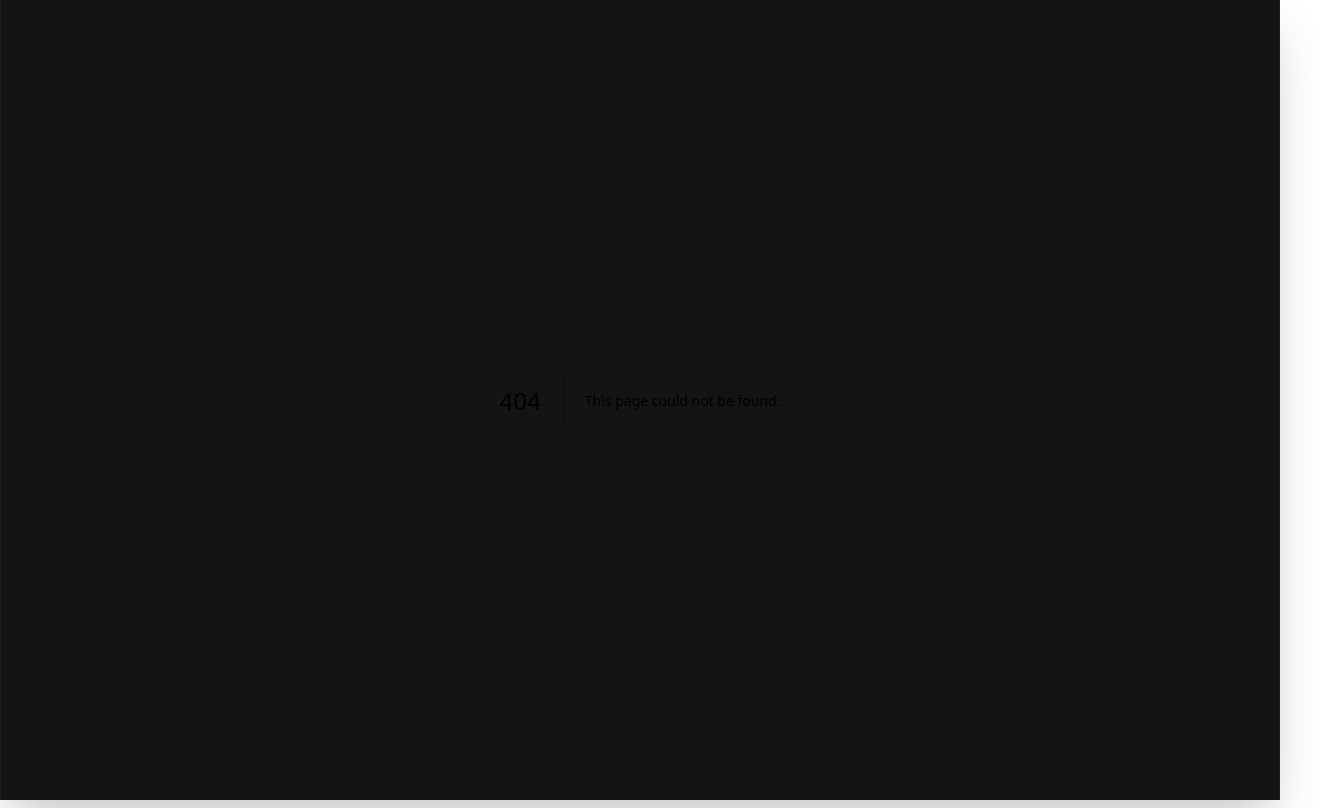
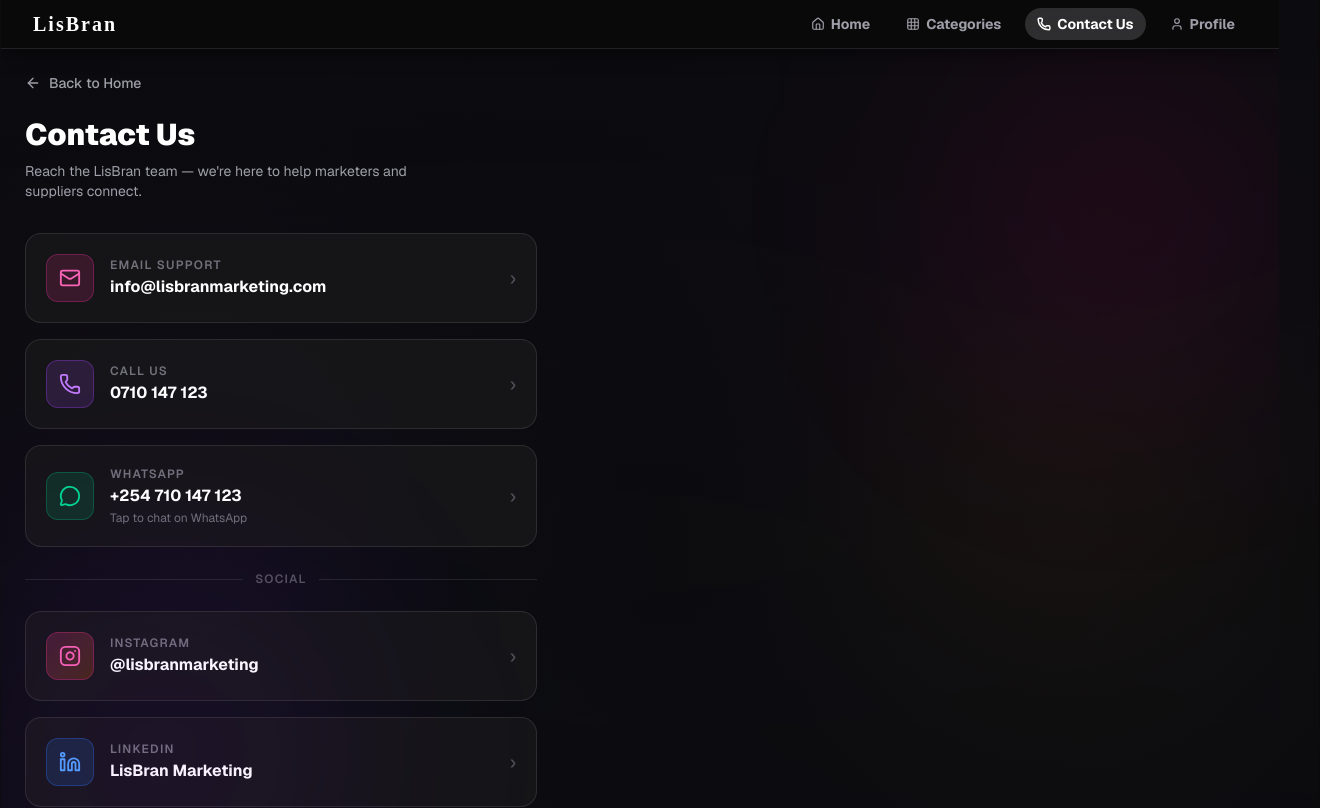
Before and after one commit to garethmuhando-alt/LisBran, a Next.js app: page /contact in a window 1280 px wide. Before the commit this address had no page. Shown: the top 808 px of the page, 1320 px wide, since content can reach past the window. Built offline with nearby package versions, Linux system fonts and the light colour scheme.

Commit message:
feat: top nav bar, desktop scroll fix, 10 services, Contact Us page (info@lisbranmarketing.com / 0710147123)

```diff
--- /dev/null
+++ b/src/app/(main)/contact/page.tsx
@@ -0,0 +1,127 @@
+"use client";
+
+import Link from "next/link";
+import { Mail, Phone, MessageCircle, Instagram, Linkedin, ArrowLeft } from "lucide-react";
+
+export default function ContactPage() {
+  return (
+    <div className="relative min-h-screen text-white p-6 pb-28">
+      {/* Background glows */}
+      <div className="absolute top-0 right-0 w-80 h-80 bg-pink-600/10 rounded-full blur-[120px] pointer-events-none" />
+      <div className="absolute bottom-20 left-0 w-80 h-80 bg-purple-600/10 rounded-full blur-[120px] pointer-events-none" />
+
+      {/* Back button */}
+      <Link href="/home" className="inline-flex items-center gap-2 text-zinc-400 hover:text-white text-sm font-medium mb-6 group transition-colors">
+        <ArrowLeft size={16} className="group-hover:-translate-x-1 transition-transform" />
+        Back to Home
+      </Link>
+
+      {/* Header */}
+      <div className="mb-8">
+        <h1 className="text-3xl font-black text-white mb-2">Contact Us</h1>
+        <p className="text-zinc-400 text-sm max-w-sm">
+          Reach the LisBran team — we&apos;re here to help marketers and suppliers connect.
+        </p>
+      </div>
+
+      {/* Contact cards */}
+      <div className="flex flex-col gap-4 max-w-lg">
+
+        {/* Email */}
+        <a
+          href="mailto:info@lisbranmarketing.com"
+          className="flex items-center gap-4 bg-zinc-900/80 border border-white/10 rounded-2xl p-5 hover:border-pink-500/40 hover:shadow-[0_0_20px_rgba(236,72,153,0.15)] transition-all group"
+        >
+          <div className="w-12 h-12 rounded-xl bg-pink-500/15 border border-pink-500/30 flex items-center justify-center shrink-0 group-hover:scale-110 transition-transform">
+            <Mail size={22} className="text-pink-400" />
+          </div>
+          <div>
+            <p className="text-xs text-zinc-500 font-semibold uppercase tracking-widest mb-0.5">Email Support</p>
+            <p className="text-white font-bold">info@lisbranmarketing.com</p>
+          </div>
+          <span className="ml-auto text-zinc-600 group-hover:text-pink-400 text-xl transition-colors">›</span>
+        </a>
+
+        {/* Phone */}
+        <a
+          href="tel:+254710147123"
+          className="flex items-center gap-4 bg-zinc-900/80 border border-white/10 rounded-2xl p-5 hover:border-purple-500/40 hover:shadow-[0_0_20px_rgba(168,85,247,0.15)] transition-all group"
+        >
+          <div className="w-12 h-12 rounded-xl bg-purple-500/15 border border-purple-500/30 flex items-center justify-center shrink-0 group-hover:scale-110 transition-transform">
+            <Phone size={22} className="text-purple-400" />
+          </div>
+          <div>
+            <p className="text-xs text-zinc-500 font-semibold uppercase tracking-widest mb-0.5">Call Us</p>
+            <p className="text-white font-bold">0710 147 123</p>
+          </div>
+          <span className="ml-auto text-zinc-600 group-hover:text-purple-400 text-xl transition-colors">›</span>
+        </a>
+
+        {/* WhatsApp */}
+        <a
+          href="https://wa.me/254710147123?text=Hi%20LisBran%20Team%2C%20I%20need%20assistance."
+          target="_blank"
+          rel="noopener noreferrer"
+          className="flex items-center gap-4 bg-zinc-900/80 border border-white/10 rounded-2xl p-5 hover:border-emerald-500/40 hover:shadow-[0_0_20px_rgba(16,185,129,0.15)] transition-all group"
+        >
+          <div className="w-12 h-12 rounded-xl bg-emerald-500/15 border border-emerald-500/30 flex items-center justify-center shrink-0 group-hover:scale-110 transition-transform">
+            <MessageCircle size={22} className="text-emerald-400" />
+          </div>
+          <div>
+            <p className="text-xs text-zinc-500 font-semibold uppercase tracking-widest mb-0.5">WhatsApp</p>
+            <p className="text-white font-bold">+254 710 147 123</p>
+            <p className="text-zinc-500 text-xs mt-0.5">Tap to chat on WhatsApp</p>
+          </div>
+          <span className="ml-auto text-zinc-600 group-hover:text-emerald-400 text-xl transition-colors">›</span>
+        </a>
+
+        {/* Divider */}
+        <div className="flex items-center gap-3 my-2">
+          <div className="flex-1 h-px bg-white/10" />
+          <span className="text-zinc-600 text-xs font-semibold uppercase tracking-widest">Social</span>
+          <div className="flex-1 h-px bg-white/10" />
+        </div>
+
+        {/* Instagram */}
+        <a
+          href="https://instagram.com/lisbranmarketing"
+          target="_blank"
+          rel="noopener noreferrer"
+          className="flex items-center gap-4 bg-zinc-900/80 border border-white/10 rounded-2xl p-5 hover:border-pink-500/40 hover:shadow-[0_0_20px_rgba(236,72,153,0.15)] transition-all group"
+        >
+          <div className="w-12 h-12 rounded-xl bg-gradient-to-br from-pink-500/20 to-orange-500/20 border border-pink-500/30 flex items-center justify-center shrink-0 group-hover:scale-110 transition-transform">
+            <Instagram size={22} className="text-pink-400" />
+          </div>
+          <div>
+            <p className="text-xs text-zinc-500 font-semibold uppercase tracking-widest mb-0.5">Instagram</p>
+            <p className="text-white font-bold">@lisbranmarketing</p>
+          </div>
+          <span className="ml-auto text-zinc-600 group-hover:text-pink-400 text-xl transition-colors">›</span>
+        </a>
+
+        {/* LinkedIn */}
+        <a
+          href="https://linkedin.com/company/lisbranmarketing"
+          target="_blank"
+          rel="noopener noreferrer"
+          className="flex items-center gap-4 bg-zinc-900/80 border border-white/10 rounded-2xl p-5 hover:border-blue-500/40 hover:shadow-[0_0_20px_rgba(37,99,235,0.15)] transition-all group"
+        >
+          <div className="w-12 h-12 rounded-xl bg-blue-500/15 border border-blue-500/30 flex items-center justify-center shrink-0 group-hover:scale-110 transition-transform">
+            <Linkedin size={22} className="text-blue-400" />
+          </div>
+          <div>
+            <p className="text-xs text-zinc-500 font-semibold uppercase tracking-widest mb-0.5">LinkedIn</p>
+            <p className="text-white font-bold">LisBran Marketing</p>
+          </div>
+          <span className="ml-auto text-zinc-600 group-hover:text-blue-400 text-xl transition-colors">›</span>
+        </a>
+
+      </div>
+
+      {/* Footer note */}
+      <p className="text-zinc-600 text-xs mt-10 text-center max-w-xs mx-auto">
+        LisBran Marketing © {new Date().getFullYear()}. Connecting marketers & suppliers across Kenya.
+      </p>
+    </div>
+  );
+}
--- a/src/app/(main)/home/page.tsx
+++ b/src/app/(main)/home/page.tsx
@@ -1,7 +1,7 @@
 "use client";
 
 import { useState, useEffect } from "react";
-import { MapPin, Star, Gem, Map } from "lucide-react";
+import { MapPin, Star, Map, Palette, Share2, Target, Printer, Megaphone, ShoppingBag, Box, Camera, LineChart, Users } from "lucide-react";
 import Image from "next/image";
 import Link from "next/link";
 import { SearchInput } from "@/components/ui/SearchInput";
@@ -197,38 +197,37 @@
         <section className="mt-4 relative z-10">
           <div className="flex justify-between items-center mb-4">
             <h2 className="text-xl font-bold text-white flex items-center gap-2">
-              <span className="w-2 h-6 bg-slate-500 rounded-full inline-block" /> Services
+              <span className="w-2 h-6 bg-slate-500 rounded-full inline-block" /> LisBran Services
             </h2>
             <Link href="/categories" className="text-zinc-400 text-sm flex items-center gap-1 hover:text-white transition-colors">
               View more <span className="text-lg">›</span>
             </Link>
           </div>
 
-          <div className="flex gap-4 overflow-x-auto pb-6 scrollbar-hide snap-x md:grid md:grid-cols-3 md:gap-8">
+          <div className="flex gap-5 overflow-x-auto pb-6 scrollbar-hide snap-x">
             {[
-              { id: 1, name: "Graphic Design\nServices", image: "/icon-graphic.png", glow: "shadow-slate-500/50", url: "/services/graphic-design" },
-              { id: 2, name: "Marketing\nConsultancy", image: "/icon-marketing.png", glow: "shadow-slate-500/50", url: "/search/influencer" },
-              { id: 3, name: "Branding &\nPrinting", image: "lucide-gem", glow: "shadow-orange-500/50", url: "/search/printing" },
+              { id: 1,  name: "Creative\nDesign",          icon: <Palette   size={32} className="text-pink-400"   />, glow: "shadow-pink-500/30",    url: "/services/graphic-design" },
+              { id: 2,  name: "Social Media\nManagement",  icon: <Share2    size={32} className="text-purple-400" />, glow: "shadow-purple-500/30",  url: "/search/influencer" },
+              { id: 3,  name: "Brand Strategy\n& Position",icon: <Target    size={32} className="text-indigo-400" />, glow: "shadow-indigo-500/30",  url: "/categories" },
+              { id: 4,  name: "Branding &\nPrinting",      icon: <Printer   size={32} className="text-rose-400"   />, glow: "shadow-rose-500/30",    url: "/search/printing" },
+              { id: 5,  name: "Brand\nActivation",         icon: <Megaphone size={32} className="text-amber-400"  />, glow: "shadow-amber-500/30",   url: "/categories" },
+              { id: 6,  name: "Marketing\nMaterials",      icon: <ShoppingBag size={32} className="text-emerald-400"/>, glow: "shadow-emerald-500/30", url: "/categories" },
+              { id: 7,  name: "3D\nModelling",             icon: <Box       size={32} className="text-cyan-400"   />, glow: "shadow-cyan-500/30",    url: "/categories" },
+              { id: 8,  name: "Photography\n& Video",      icon: <Camera    size={32} className="text-violet-400" />, glow: "shadow-violet-500/30",  url: "/categories" },
+              { id: 9,  name: "Sales &\nConsultancy",      icon: <LineChart size={32} className="text-orange-400" />, glow: "shadow-orange-500/30",  url: "/categories" },
+              { id: 10, name: "Influencer\nManagement",    icon: <Users     size={32} className="text-pink-300"   />, glow: "shadow-pink-400/30",    url: "/search/influencer" },
             ].map((service) => (
-              <Link href={service.url} key={service.id} className="snap-start flex flex-col items-center gap-3 w-28 md:w-full flex-shrink-0 group cursor-pointer">
+              <Link href={service.url} key={service.id} className="snap-start flex flex-col items-center gap-3 w-28 flex-shrink-0 group cursor-pointer">
                 <div
-                  className={`p-1 rounded-full bg-black/40 shadow-[0_10px_30px_rgba(0,0,0,0.8)] border border-slate-700/50 cursor-pointer transition-all hover:shadow-[0_0_30px_rgba(255,255,255,0.4)] hover:scale-105 relative ${service.glow} ${
-                    service.id === 1 ? 'anim-float-1' : service.id === 2 ? 'anim-float-2' : 'anim-float-3'
-                  }`}
+                  className={`p-1 rounded-full bg-black/40 shadow-[0_10px_30px_rgba(0,0,0,0.8)] border border-slate-700/50 cursor-pointer transition-all hover:shadow-[0_0_30px_rgba(255,255,255,0.3)] hover:scale-105 relative ${service.glow}`}
                 >
-                  <div className={`relative w-24 h-24 rounded-full overflow-hidden bg-black/80 flex items-center justify-center`}>
-                    {service.image === "lucide-gem" ? (
-                      <div className="absolute inset-0 flex items-center justify-center bg-gradient-to-br from-orange-900/60 to-orange-500/20 group-hover:scale-125 transition-transform duration-500">
-                        <Image src="/bg-events.png" alt="Branding Base" fill className="opacity-50 mix-blend-screen scale-150 rotate-90" />
-                        <div className="absolute inset-0 border-[2px] border-orange-500/30 rounded-full m-4 shadow-[0_0_10px_rgba(249,115,22,0.8)]" />
-                        <Gem size={38} className="text-orange-400 drop-shadow-[0_0_15px_rgba(249,115,22,1)] relative z-10" strokeWidth={1.5} />
-                      </div>
-                    ) : (
-                      <Image src={service.image} alt={service.name.replace('\n', ' ')} fill className="object-cover mix-blend-screen scale-110 group-hover:scale-125 transition-transform duration-200" />
-                    )}
+                  <div className="relative w-24 h-24 rounded-full overflow-hidden bg-black/80 flex items-center justify-center">
+                    <div className="absolute inset-0 flex items-center justify-center">
+                      {service.icon}
+                    </div>
                   </div>
                 </div>
-                <span className="text-xs md:text-sm text-center text-zinc-300 font-bold whitespace-pre-line leading-tight group-hover:text-white transition-colors">{service.name}</span>
+                <span className="text-xs text-center text-zinc-300 font-bold whitespace-pre-line leading-tight group-hover:text-white transition-colors">{service.name}</span>
               </Link>
             ))}
           </div>
--- a/src/app/(main)/layout.tsx
+++ b/src/app/(main)/layout.tsx
@@ -1,6 +1,7 @@
 import dynamic from "next/dynamic";
 import BottomNav from "@/components/BottomNav";
 import ThemeProvider from "@/components/ThemeProvider";
+import TopNav from "@/components/TopNav";
 
 // Lazy-load heavy components — downloaded only when first rendered
 const AnimatedBackground = dynamic(
@@ -14,14 +15,20 @@
   return (
     <ThemeProvider>
       <AnimatedBackground />
+      {/* Sticky top navigation — visible on every page */}
+      <TopNav />
       <div
         className="flex-1 pb-24 relative z-10 text-white min-h-screen"
         style={{
           overflowY: 'auto',
           overflowX: 'hidden',
           WebkitOverflowScrolling: 'touch' as never,
-          overscrollBehavior: 'none',
+          overscrollBehavior: 'contain',
           touchAction: 'pan-y',
+        }}
+        onWheel={(e) => {
+          // Ensure mouse wheel scrolling works on desktop
+          e.currentTarget.scrollTop += e.deltaY;
         }}
       >
         {children}
--- a/src/app/(main)/support/page.tsx
+++ b/src/app/(main)/support/page.tsx
@@ -1,4 +1,6 @@
 "use client";
+
+// Contact: info@lisbranmarketing.com | 0710147123
 
 import { useState, useRef, useEffect } from "react";
 import { motion } from "framer-motion";
--- /dev/null
+++ b/src/components/TopNav.tsx
@@ -0,0 +1,51 @@
+"use client";
+
+import Link from "next/link";
+import { usePathname } from "next/navigation";
+import { Home, Grid, Phone, User } from "lucide-react";
+
+const navLinks = [
+  { href: "/home",       label: "Home",       icon: Home  },
+  { href: "/categories", label: "Categories", icon: Grid  },
+  { href: "/contact",    label: "Contact Us", icon: Phone },
+  { href: "/profile",    label: "Profile",    icon: User  },
+];
+
+export default function TopNav() {
+  const pathname = usePathname();
+
+  return (
+    <nav className="sticky top-0 z-50 w-full bg-zinc-950/90 backdrop-blur-md border-b border-white/10 shadow-[0_2px_20px_rgba(0,0,0,0.6)]">
+      <div className="flex items-center justify-between px-4 md:px-8 h-12">
+        {/* Brand mark */}
+        <span
+          className="text-white text-xl font-bold tracking-widest shrink-0"
+          style={{ fontFamily: "'Brush Script MT', 'Great Vibes', cursive" }}
+        >
+          LisBran
+        </span>
+
+        {/* Navigation links */}
+        <div className="flex items-center gap-1 md:gap-3">
+          {navLinks.map(({ href, label, icon: Icon }) => {
+            const active = pathname === href;
+            return (
+              <Link
+                key={href}
+                href={href}
+                className={`flex items-center gap-1.5 px-3 py-1.5 rounded-full text-xs md:text-sm font-bold transition-all duration-150 ${
+                  active
+                    ? "bg-white/15 text-white"
+                    : "text-zinc-400 hover:text-white hover:bg-white/10"
+                }`}
+              >
+                <Icon size={14} strokeWidth={active ? 2.5 : 2} />
+                <span className="hidden sm:inline">{label}</span>
+              </Link>
+            );
+          })}
+        </div>
+      </div>
+    </nav>
+  );
+}
```
